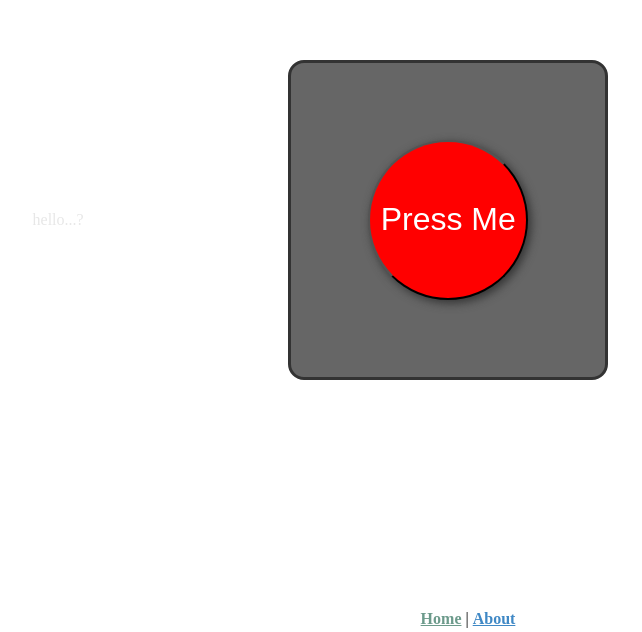
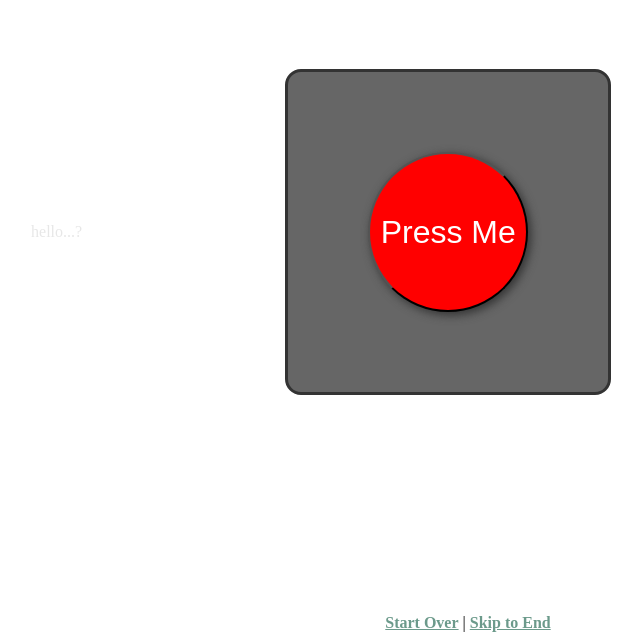
Before and after one commit to mcpeakdb/dbmj-dev-page, a Vue app: page / in a window 1280 px wide. Shown: the part 168-800 px from the top of the page, without its empty margins (172-814 px from the left). Built offline with nearby package versions, Linux system fonts and the light colour scheme.

Commit message:
reorg navbar so it can be different on each page, clear out query variables after each page load

```diff
--- a/src/App.vue
+++ b/src/App.vue
@@ -1,5 +1,5 @@
 <template>
-  <router-view />
+  <router-view :key="route.fullPath" />
 </template>
 
 <style lang="scss">
@@ -8,9 +8,6 @@ body {
 }
 
 #app {
-  * {
-    box-sizing: border-box !important;
-  }
   .step-content {
     width: 100%;
     height: 100%;
@@ -34,15 +31,33 @@ body {
 
 @keyframes screen-on {
   from {
+    overflow: hidden;
     position: absolute;
     height: 0%;
     top: 50%;
   }
 
   to {
+    overflow: auto;
     position: absolute;
     height: calc(100vh - 25px);
     top: 0%;
   }
 }
 </style>
+
+<script lang="ts">
+import { defineComponent } from "vue";
+import { useRoute } from "vue-router";
+
+export default defineComponent({
+  name: "App",
+  setup() {
+    const route = useRoute();
+
+    return {
+      route,
+    };
+  },
+});
+</script>
--- a/src/components/NavBar.vue
+++ /dev/null
@@ -1,21 +0,0 @@
-<template>
-  <nav>
-    <router-link to="/">Home</router-link> |
-    <router-link to="/about">About</router-link>
-  </nav>
-</template>
-
-<style scoped lang="scss">
-nav {
-  text-align: center;
-  padding-top: 0.2rem;
-  a {
-    font-weight: bold;
-    color: $dbm-blue-secondary;
-
-    &.router-link-exact-active {
-      color: $dbm-green;
-    }
-  }
-}
-</style>
--- a/src/components/StepOne.vue
+++ b/src/components/StepOne.vue
@@ -4,10 +4,17 @@
       <h1>Hello world,</h1>
       <h2>Welcome to the future of web development!</h2>
       <h3>
-        Press any key to continue<span v-if="!keyPressed">...</span
+        Press 1 to Start Over. Press 2 to skip to the end. <br />Press any other
+        key to continue<span v-if="!keyPressed">...</span
         ><span v-if="!keyPressed" class="cursor">&nbsp;</span>
       </h3>
-      <div class="typewriter" v-if="keyPressed">
+      <div class="typewriter" v-if="keyPressed === '1'">
+        Starting over...<span class="cursor">&nbsp;</span>
+      </div>
+      <div class="typewriter" v-else-if="keyPressed === '2'">
+        Skipping to the end...<span class="cursor">&nbsp;</span>
+      </div>
+      <div class="typewriter" v-else-if="keyPressed">
         Loading the 1990s...<span class="cursor">&nbsp;</span>
       </div>
     </div>
@@ -25,7 +32,6 @@ $terminalGreen: #41ff00;
   display: flex;
   align-items: center;
   justify-content: center;
-  overflow: hidden;
   text-align: center;
 
   &::before {
@@ -61,6 +67,7 @@ $terminalGreen: #41ff00;
     white-space: nowrap;
     margin: 0 auto;
     animation: typing 3.5s steps(40, end);
+    padding-bottom: 2rem;
   }
 }
 
@@ -151,35 +158,46 @@ $terminalGreen: #41ff00;
 </style>
 
 <script lang="ts">
+import router from "@/router";
 import { defineComponent, ref } from "vue";
 
 export default defineComponent({
   name: "StepOne",
   setup(props, { emit }) {
-    const mainLayout = document.getElementById("main-layout-content");
+    const submit = (key: string) => {
+      if (keyPressed.value) {
+        return;
+      }
+      keyPressed.value = key;
 
-    const submit = () => {
-      keyPressed.value = true;
-      if (mainLayout) {
-        mainLayout.style.backgroundColor = "black";
-      }
+      window.scrollTo(0, document.body.scrollHeight);
 
       setTimeout(() => {
-        emit("submit");
+        if (key === "1") {
+          router.push("/?step=0");
+          document.body.style.backgroundColor = "white";
+        } else if (key === "2") {
+          router.push("/?step=2");
+        } else {
+          emit("submit");
+        }
+
+        keyPressed.value = "";
       }, 5000);
     };
 
-    window.addEventListener("keyup", () => {
-      submit();
-    });
+    const keyupListener = (e: KeyboardEvent) => {
+      submit(e.key);
+    };
 
-    if (mainLayout) {
-      mainLayout.addEventListener("mouseup", () => {
-        submit();
-      });
-    }
+    const mouseupListener = () => {
+      submit("mouse");
+    };
 
-    const keyPressed = ref(false);
+    window.addEventListener("keyup", keyupListener);
+    window.addEventListener("mouseup", mouseupListener);
+
+    const keyPressed = ref("");
 
     return {
       keyPressed,
--- a/src/components/StepTwo.vue
+++ b/src/components/StepTwo.vue
@@ -37,6 +37,7 @@
   text-align: left;
   background-color: $dbm-green;
   padding: 0;
+  overflow: hidden;
 
   .icon-wrapper {
     padding: 1rem;
--- a/src/components/StepZero.vue
+++ b/src/components/StepZero.vue
@@ -1,4 +1,5 @@
 <template>
+  <div class="step-zero-wrapper">
     <div class="step-content step-zero-content">
       <div>
         <span
@@ -20,9 +21,32 @@
         >
       </div>
     </div>
+    <nav>
+      <router-link to="/?step=0">Start Over</router-link> |
+      <router-link to="/?step=2">Skip to End</router-link>
+    </nav>
+  </div>
 </template>
 
-<style lang="scss" scoped>
+<style lang="scss">
+.step-zero-wrapper {
+  height: 100vh;
+  nav {
+    text-align: center;
+    padding-top: 0.2rem;
+    position: absolute;
+    bottom: 0;
+    width: 100vw;
+
+    a {
+      font-weight: bold;
+      color: $dbm-blue-secondary;
+
+      &.router-link-exact-active {
+        color: $dbm-green;
+      }
+    }
+  }
   .step-zero-content {
     display: flex;
     align-items: center;
@@ -41,8 +65,6 @@
       background: #666;
       border: 0.2rem solid #333;
       border-radius: 1rem;
-    // max-height: 50%;
-    // max-width: 80%;
       height: 20rem;
       width: 20rem;
       display: flex;
@@ -68,6 +90,7 @@
       }
     }
   }
+}
 </style>
 
 <script lang="ts">
@@ -80,6 +103,7 @@ export default defineComponent({
       pressed.value = true;
       setTimeout(() => {
         emit("submit");
+        document.body.style.backgroundColor = "black";
       }, 500);
     };
 
--- a/src/router/index.ts
+++ b/src/router/index.ts
@@ -7,11 +7,6 @@ const routes: Array<RouteRecordRaw> = [
     name: "home",
     component: HomeView,
   },
-  {
-    path: "/about",
-    name: "about",
-    component: () => import("@/views/AboutView.vue"),
-  },
 ];
 
 const router = createRouter({
@@ -19,4 +14,8 @@ const router = createRouter({
   routes,
 });
 
+router.afterEach(() => {
+  window.history.replaceState(null, document.title, "/");
+});
+
 export default router;
--- a/src/views/AboutView.vue
+++ /dev/null
@@ -1,17 +0,0 @@
-<template>
-  <MainLayout>
-    <span>This is an about page</span>
-  </MainLayout>
-</template>
-
-<script lang="ts">
-import { defineComponent } from "vue";
-import MainLayout from "@/views/layouts/MainLayout.vue";
-
-export default defineComponent({
-  name: "AboutView",
-  components: {
-    MainLayout,
-  },
-});
-</script>
--- a/src/views/HomeView.vue
+++ b/src/views/HomeView.vue
@@ -12,6 +12,7 @@ import MainLayout from "@/views/layouts/MainLayout.vue";
 import StepZero from "@/components/StepZero.vue";
 import StepOne from "@/components/StepOne.vue";
 import StepTwo from "@/components/StepTwo.vue";
+import { useRoute } from "vue-router";
 
 export default defineComponent({
   name: "HomeView",
@@ -28,6 +29,11 @@ export default defineComponent({
       step.value = newStep;
     };
 
+    const route = useRoute();
+    if (route.query.step && typeof route.query.step === "string") {
+      setStep(parseInt(route.query.step));
+    }
+
     return {
       step,
       setStep,
--- a/src/views/layouts/MainLayout.vue
+++ b/src/views/layouts/MainLayout.vue
@@ -2,24 +2,19 @@
   <div id="main-layout-content">
     <slot></slot>
   </div>
-  <NavBar />
 </template>
 
 <style lang="scss">
 #main-layout-content {
   width: 100vw;
-  height: calc(100vh - 25px);
+  height: 100vh;
 }
 </style>
 
 <script lang="ts">
 import { defineComponent } from "vue";
-import NavBar from "@/components/NavBar.vue";
 
 export default defineComponent({
   name: "MainLayout",
-  components: {
-    NavBar,
-  },
 });
 </script>
```
Lines whose indentation alone changed are shown as unchanged.
